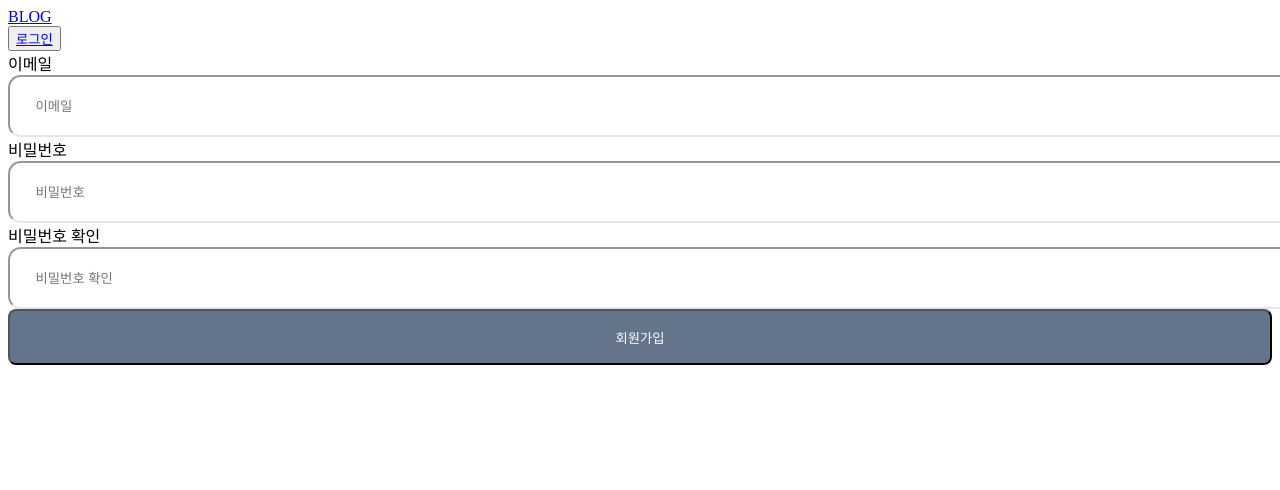
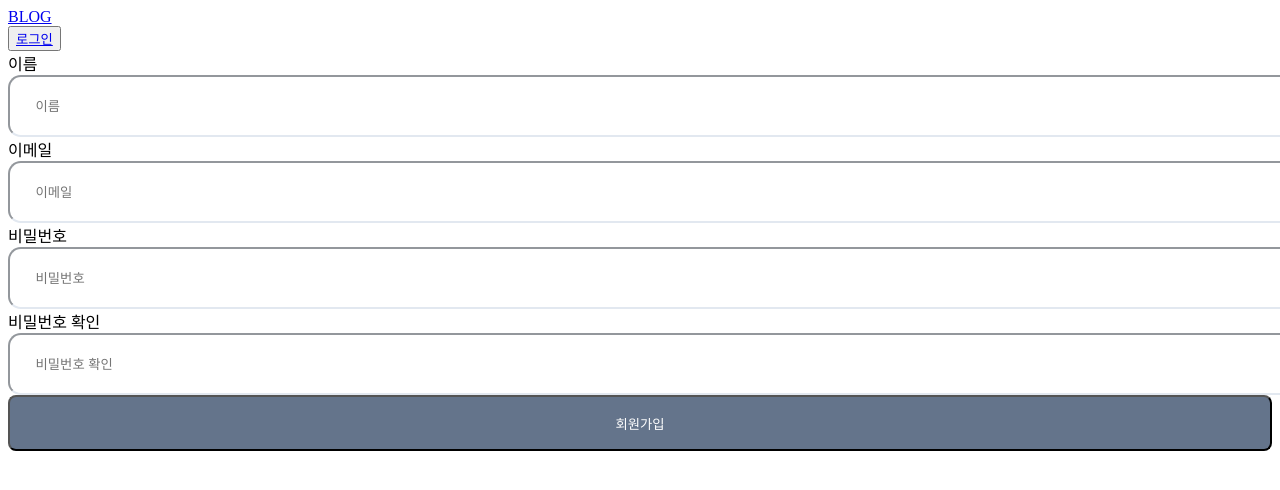
Before and after one commit to s0ojin/blog-app, a React (Vite) app: page /login in a window 1280 px wide. Both pictures are taken after a click on the button "아직 회원이 아니신가요?". Shown: the top 490 px of the page. Built offline with nearby package versions, Linux system fonts and the light colour scheme; no server answers; the database is empty.

Commit message:
FEAT: 회원 이름필드 추가

```diff
--- a/src/pages/CreatePost.jsx
+++ b/src/pages/CreatePost.jsx
@@ -1,16 +1,17 @@
 import { useForm } from "react-hook-form";
 import { collection, addDoc, Timestamp } from "firebase/firestore";
-import { db } from "../firebase";
+import { auth, db } from "../firebase";
 
 export default function CreatePost() {
   const { register, handleSubmit } = useForm();
+  const user = auth.currentUser;
 
   const onSubmit = async (data) => {
     console.log(data);
     // TODO: 이미지 링크로 변경 저장, author 변경
 
     await addDoc(collection(db, "posts"), {
-      author: "박수진",
+      author: user.displayName,
       title: data.title,
       content: data.content,
       summary: data.summary,
--- a/src/pages/Signup.jsx
+++ b/src/pages/Signup.jsx
@@ -1,5 +1,5 @@
 import { useForm } from "react-hook-form";
-import { createUserWithEmailAndPassword } from "firebase/auth";
+import { createUserWithEmailAndPassword, updateProfile } from "firebase/auth";
 import { auth } from "../firebase";
 import { useNavigate } from "react-router-dom";
 
@@ -19,6 +19,7 @@ export default function Signup() {
           localStorage.setItem("userId", res.user.uid);
           localStorage.setItem("accessToken", res.user.accessToken);
           localStorage.setItem("refreshToken", res.user.refreshToken);
+          updateProfile(auth.currentUser, { displayName: data.name });
           alert("회원가입이 완료되었습니다.");
           navigate("/");
         }
@@ -35,6 +36,13 @@ export default function Signup() {
       <form
         onSubmit={handleSubmit(onSubmit)}
         className="flex flex-col gap-4 min-w-[30rem] w-[70%]">
+        <label htmlFor="name">이름</label>
+        <input
+          id="name"
+          {...register("name", { required: true })}
+          placeholder="이름"
+          className="input"
+        />
         <label htmlFor="email">이메일</label>
         <input
           id="email"
```
